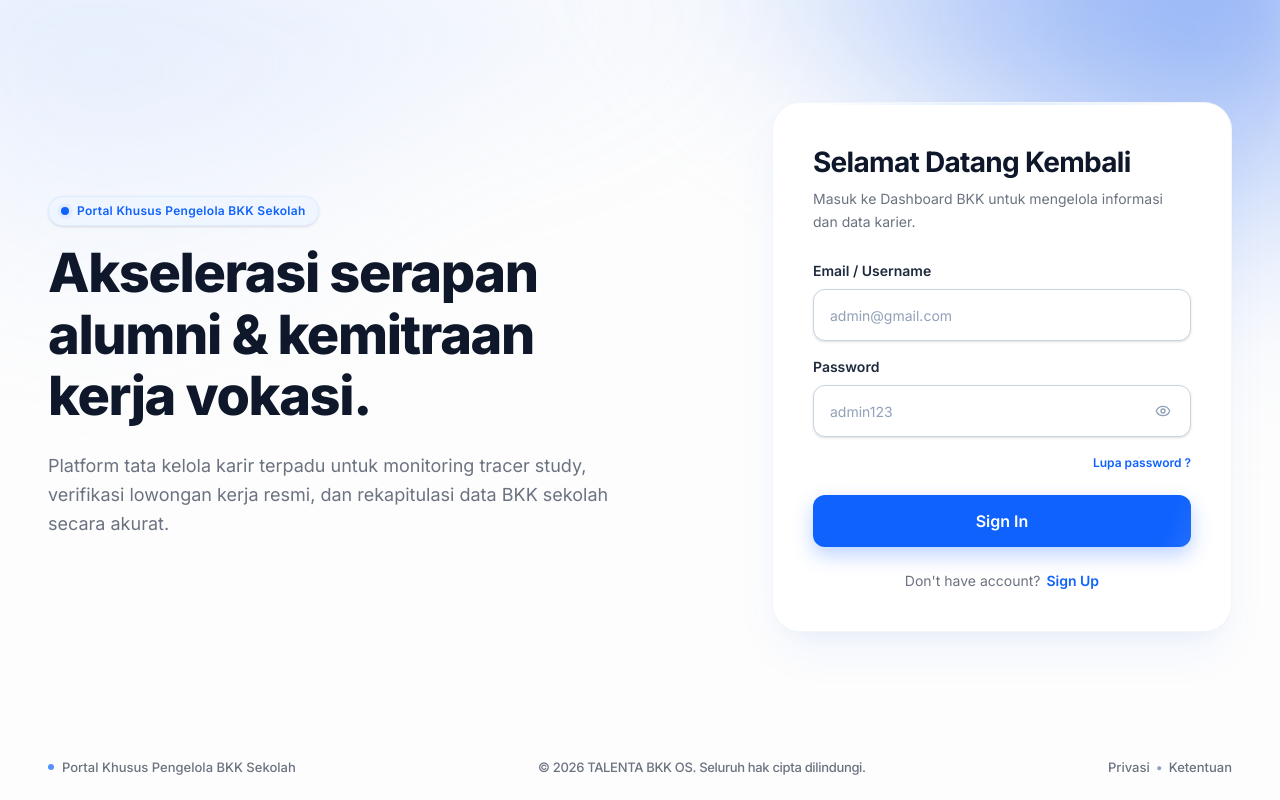
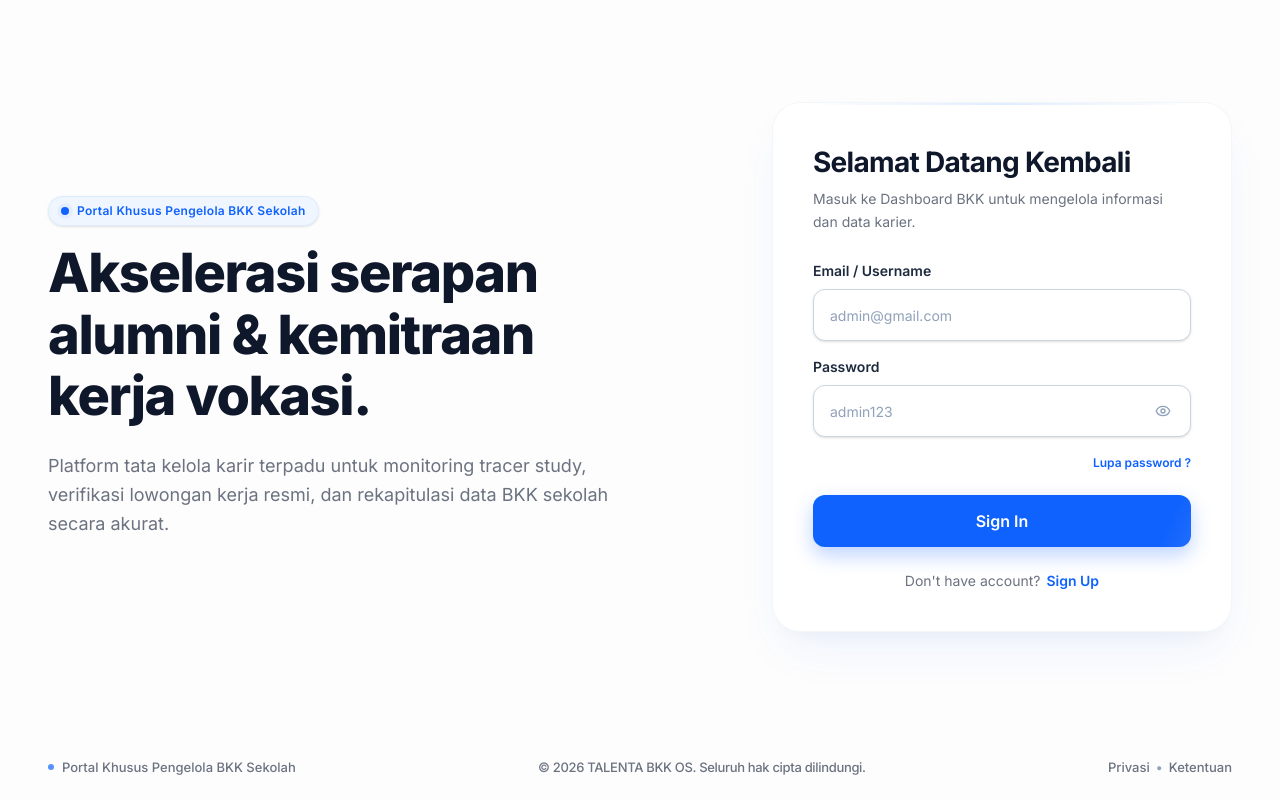
Before and after one commit to fheyri/Talenta-FE-PHP, a Next.js app: page /login in a window 1280 px wide. Built offline with nearby package versions, Linux system fonts and the light colour scheme.

Commit message:
feat: implement reusable AuthBackground with aurora blobs, dot grid, and floating particles

```diff
--- a/src/app/globals.css
+++ b/src/app/globals.css
@@ -25,14 +25,10 @@
   }
 }
 
-/* Keyframes for Senior-Level Ambient, Shimmer, Shake & Blinking Caret Animations */
+/* Keyframes: Button Shimmer, Shake Error, Caret */
 @keyframes shimmerSweep {
-  0% {
-    transform: translateX(-150%) skewX(-25deg);
-  }
-  100% {
-    transform: translateX(250%) skewX(-25deg);
-  }
+  0% { transform: translateX(-150%) skewX(-25deg); }
+  100% { transform: translateX(250%) skewX(-25deg); }
 }
 
 @keyframes shakeError {
@@ -46,6 +42,71 @@
   50% { opacity: 0; }
 }
 
+/* Keyframes: Layer 1 Aurora Blobs (Slow Organic Translation & Scaling 1-1.15) */
+@keyframes auroraBlobA {
+  0% {
+    transform: translate(0, 0) scale(1);
+  }
+  50% {
+    transform: translate(-9%, 7%) scale(1.14);
+  }
+  100% {
+    transform: translate(-5%, 10%) scale(1.04);
+  }
+}
+
+@keyframes auroraBlobB {
+  0% {
+    transform: translate(0, 0) scale(1);
+  }
+  50% {
+    transform: translate(8%, -9%) scale(1.15);
+  }
+  100% {
+    transform: translate(10%, -4%) scale(1.02);
+  }
+}
+
+@keyframes auroraBlobC {
+  0% {
+    transform: translate(0, 0) scale(1);
+  }
+  50% {
+    transform: translate(7%, 8%) scale(1.11);
+  }
+  100% {
+    transform: translate(-6%, -5%) scale(1.03);
+  }
+}
+
+/* Keyframes: Layer 2 Dot Grid Drift */
+@keyframes driftDotGrid {
+  0% {
+    background-position: 0px 0px;
+  }
+  100% {
+    background-position: 24px 24px;
+  }
+}
+
+/* Keyframes: Layer 3 Floating Particles */
+@keyframes floatParticleY {
+  0% {
+    transform: translateY(0px) scale(0.85);
+    opacity: 0;
+  }
+  20% {
+    opacity: 0.35;
+  }
+  75% {
+    opacity: 0.25;
+  }
+  100% {
+    transform: translateY(-180px) scale(1.15);
+    opacity: 0;
+  }
+}
+
 .animate-shimmer {
   animation: shimmerSweep 3.5s cubic-bezier(0.4, 0, 0.2, 1) infinite;
 }
@@ -57,3 +118,38 @@
 .animate-caret {
   animation: blinkCaret 0.8s infinite;
 }
+
+/* Aurora Blob Animations with Negative Delays */
+.animate-aurora-a {
+  animation: auroraBlobA 22s ease-in-out infinite alternate;
+  animation-delay: -5s;
+}
+
+.animate-aurora-b {
+  animation: auroraBlobB 26s ease-in-out infinite alternate;
+  animation-delay: -9s;
+}
+
+.animate-aurora-c {
+  animation: auroraBlobC 19s ease-in-out infinite alternate;
+  animation-delay: -13s;
+}
+
+.animate-dot-grid {
+  animation: driftDotGrid 60s linear infinite;
+}
+
+/* Accessibility: Respect Reduced Motion Preference */
+@media (prefers-reduced-motion: reduce) {
+  .animate-aurora-a,
+  .animate-aurora-b,
+  .animate-aurora-c,
+  .animate-dot-grid,
+  .animate-particle,
+  .animate-shimmer,
+  .animate-shake,
+  .animate-caret {
+    animation: none !important;
+    transform: none !important;
+  }
+}
--- /dev/null
+++ b/src/components/auth/AuthBackground.tsx
@@ -0,0 +1,82 @@
+import React from "react";
+
+// Pre-defined static particles with random distribution, sizes, opacities, and animation timings
+const PARTICLES = [
+  { id: 1, left: "12%", top: "68%", size: 6, opacity: 0.35, duration: "14s", delay: "-2s", color: "#6E97F2" },
+  { id: 2, left: "24%", top: "82%", size: 8, opacity: 0.25, duration: "18s", delay: "-7s", color: "#0F62FE" },
+  { id: 3, left: "38%", top: "74%", size: 5, opacity: 0.3, duration: "12s", delay: "-11s", color: "#A9C1F8" },
+  { id: 4, left: "52%", top: "88%", size: 10, opacity: 0.2, duration: "19s", delay: "-4s", color: "#6E97F2" },
+  { id: 5, left: "67%", top: "70%", size: 7, opacity: 0.35, duration: "15s", delay: "-9s", color: "#0F62FE" },
+  { id: 6, left: "78%", top: "85%", size: 4, opacity: 0.4, duration: "11s", delay: "-13s", color: "#6E97F2" },
+  { id: 7, left: "89%", top: "65%", size: 9, opacity: 0.25, duration: "17s", delay: "-5s", color: "#A9C1F8" },
+  { id: 8, left: "18%", top: "45%", size: 5, opacity: 0.3, duration: "16s", delay: "-8s", color: "#0F62FE" },
+  { id: 9, left: "82%", top: "40%", size: 7, opacity: 0.25, duration: "13s", delay: "-3s", color: "#6E97F2" },
+  { id: 10, left: "45%", top: "55%", size: 6, opacity: 0.2, duration: "20s", delay: "-12s", color: "#A9C1F8" },
+];
+
+export const AuthBackground: React.FC = () => {
+  return (
+    <div
+      aria-hidden="true"
+      className="fixed inset-0 -z-10 overflow-hidden pointer-events-none bg-[#FDFDFD]"
+    >
+      {/* ================= LAYER 1: AURORA BLOBS (BERGERAK PELAN) ================= */}
+      {/* Blob A: Biru pekat (#6E97F2, opacity ~50%) di kanan atas, sebagian keluar layar */}
+      <div
+        className="absolute -top-[18%] -right-[12%] w-[58vmax] h-[58vmax] rounded-full bg-[#6E97F2] opacity-50 blur-2xl sm:blur-3xl animate-aurora-a"
+        style={{ willChange: "transform" }}
+      />
+
+      {/* Blob B: Biru muda (#DCE6FD, opacity ~70%) di kiri atas */}
+      <div
+        className="absolute -top-[16%] -left-[14%] w-[60vmax] h-[60vmax] rounded-full bg-[#DCE6FD] opacity-70 blur-2xl sm:blur-3xl animate-aurora-b"
+        style={{ willChange: "transform" }}
+      />
+
+      {/* Blob C: Biru sedang (#A9C1F8, opacity ~35%) di kiri bawah, ukuran lebih kecil */}
+      <div
+        className="absolute -bottom-[12%] -left-[8%] w-[42vmax] h-[42vmax] rounded-full bg-[#A9C1F8] opacity-35 blur-2xl sm:blur-3xl animate-aurora-c"
+        style={{ willChange: "transform" }}
+      />
+
+      {/* ================= LAYER 2: DOT GRID (MEMUDAR KE TEPI) ================= */}
+      {/* Pola titik 1px, jarak 24px, warna #94A3B8 opacity ~25%, mask radial ellipse */}
+      <div
+        className="absolute inset-0 opacity-25 animate-dot-grid"
+        style={{
+          backgroundImage: "radial-gradient(#94A3B8 1px, transparent 1px)",
+          backgroundSize: "24px 24px",
+          maskImage: "radial-gradient(ellipse at center, black 30%, transparent 75%)",
+          WebkitMaskImage: "radial-gradient(ellipse at center, black 30%, transparent 75%)",
+        }}
+      />
+
+      {/* ================= LAYER 3: PARTIKEL KECIL MELAYANG ================= */}
+      {/* 8-12 lingkaran kecil (4-12px) warna biru dengan opacity 20-40%, naik pelan */}
+      <div className="absolute inset-0">
+        {PARTICLES.map((particle, index) => (
+          <div
+            key={particle.id}
+            className={`absolute rounded-full pointer-events-none ${
+              index > 6 ? "hidden sm:block" : "block"
+            }`}
+            style={{
+              left: particle.left,
+              top: particle.top,
+              width: `${particle.size}px`,
+              height: `${particle.size}px`,
+              backgroundColor: particle.color,
+              opacity: particle.opacity,
+              animation: `floatParticleY ${particle.duration} ease-in-out infinite`,
+              animationDelay: particle.delay,
+              willChange: "transform, opacity",
+            }}
+          />
+        ))}
+      </div>
+
+      {/* Subtle smooth overlay for optimum contrast and readability */}
+      <div className="absolute inset-0 bg-gradient-to-b from-transparent via-[#FDFDFD]/20 to-[#FDFDFD]/60 pointer-events-none" />
+    </div>
+  );
+};
--- a/src/components/auth/AuthLayout.tsx
+++ b/src/components/auth/AuthLayout.tsx
@@ -2,7 +2,7 @@
 
 import React from "react";
 import { motion } from "framer-motion";
-import { BackgroundGradient } from "./BackgroundGradient";
+import { AuthBackground } from "./AuthBackground";
 import { AuthFooter } from "./AuthFooter";
 
 interface AuthLayoutProps {
@@ -20,8 +20,8 @@ export const AuthLayout: React.FC<AuthLayoutProps> = ({
 }) => {
   return (
     <div className="min-h-screen flex flex-col justify-between relative bg-[#FDFDFD] overflow-x-hidden selection:bg-[#0F62FE] selection:text-white font-sans">
-      {/* Dynamic Ambient Gradient Blobs with Organic Wave SVG & Cursor Parallax */}
-      <BackgroundGradient />
+      {/* Reusable Multi-Layer Animated AuthBackground */}
+      <AuthBackground />
 
       {/* Main Two-Column Content Area */}
       <main className="w-full flex-1 flex items-center justify-center relative z-10 py-10 lg:py-16">
```
